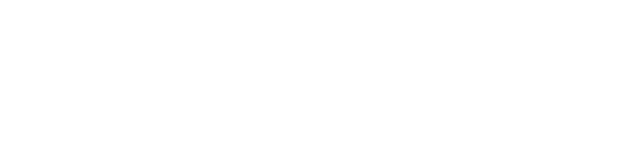
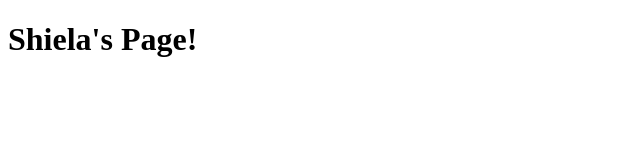
Before and after one commit to leeshiela/sample-lesson-leeshiela, a plain HTML site: page index.html in a window 1280 px wide. Shown: the whole page, without its empty margins (0-640 px from the left). Drawn offline with Linux system fonts and the light colour scheme.

Commit message:
add name

```diff
--- a/index.html
+++ b/index.html
@@ -5,6 +5,6 @@
     <title>title</title>
   </head>
   <body>
-    <h1></h1>
+    <h1>Shiela's Page!</h1>
   </body>
 </html>
```
